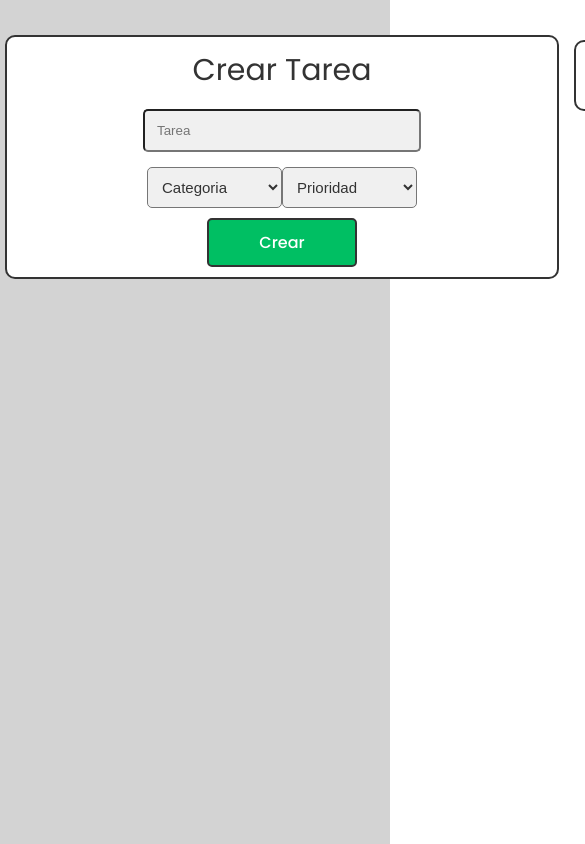
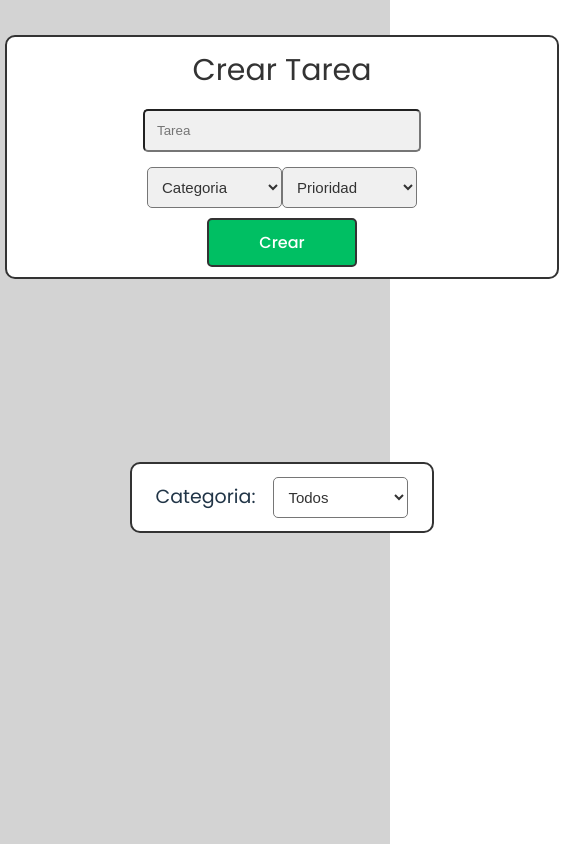
Before and after one commit to Aranda-Cristian/Tareas, a React (Vite) app: page / in a window 390 px wide. Shown: the top 844 px of the page, 585 px wide, since content can reach past the window. Built offline with nearby package versions, Linux system fonts and the light colour scheme.

Commit message:
comentarios

```diff
--- a/src/App.css
+++ b/src/App.css
@@ -151,3 +151,14 @@ ion-icon {
 .tarea{ /* Para que el texto no sobrepase el limite del contenedor*/
     overflow: hidden;
 }
+@media (max-width: 768px) {
+  .App{
+    display:flex;
+    flex-direction: column;
+    justify-content:center;
+    align-items: center;
+  }
+  .Tarjeta{
+    width: 100%;
+  }
+}
--- a/src/App.jsx
+++ b/src/App.jsx
@@ -16,17 +16,19 @@ function App() {
 
   const guardarTarea = (tarea) => {
     // Siempre agregar a la lista completa
-    const todasLasTareasNuevo = [...todasLasTareas, { ...tarea, id }];
-    setTodasLasTareas(todasLasTareasNuevo);
+    const todasLasTareasNuevo = [...todasLasTareas, { ...tarea, id }]; //ponemos en la variable un variable por el inicio vacio que ira agregando los datos llegados del formulario, sumando el id que creamos en app para identificar cada tarea
+    todasLasTareasNuevo.sort((a, b) => ordenPrioridad[a.prioridad] - ordenPrioridad[b.prioridad]); //ordena las tareas por prioridad
+    console.log(todasLasTareasNuevo)
+    setTodasLasTareas(todasLasTareasNuevo); //actualiza el estado de todas las tareas con la nueva lista ordenada
 
     // Actualizar la lista filtrada según el filtro activo
     if (filtros === "todos") {
       setTareas(todasLasTareasNuevo);
     } else {
-      setTareas(todasLasTareasNuevo.filter((tarea) => tarea.categoria === filtros));
+      setTareas(todasLasTareasNuevo.filter((tarea) => tarea.categoria === filtros)); // en caso que no sean todos filtra segun la categoria seleccionada
     }
 
-    setId(id + 1);
+    setId(id + 1); // agrega el id
 
   }
   const filtrarCategoria = (categoria) => {
@@ -45,8 +47,8 @@ function App() {
     const tareasnuevo = [...tareas];
     const tareaestado = tareasnuevo.find((tarea) => tarea.id === tareaId); //Busca el objeto segun id
     if (tareaestado) {
-      const estado = nuevoEstado//guarda el valor del estado seleccionado de la tarjeta especifica
-      tareaestado.estado = estado; //reemplaza el valor antiguo por el guardado
+      //const estado = nuevoEstado//guarda el valor del estado seleccionado de la tarjeta especifica
+      tareaestado.estado = nuevoEstado; //reemplaza el valor antiguo por el guardado
     }
   }
 
@@ -69,7 +71,6 @@ function App() {
         tareas={tareas}
         cambiarEstado={(nuevoEstado, tareaId) => cambiarEstado(nuevoEstado, tareaId)}
         eliminarTarea={(tareaId) => eliminarTarea(tareaId)}
-
       />
 
 
```
